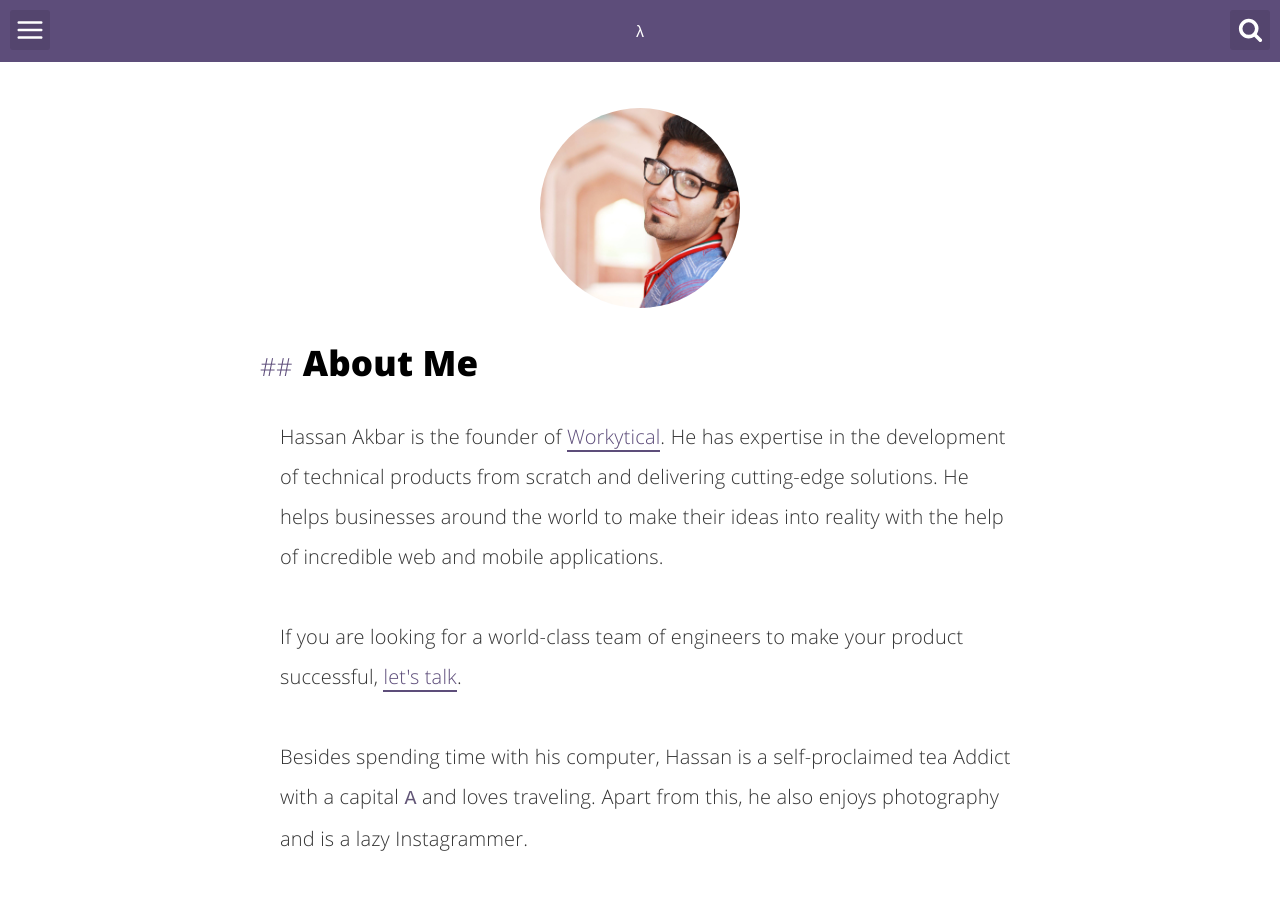
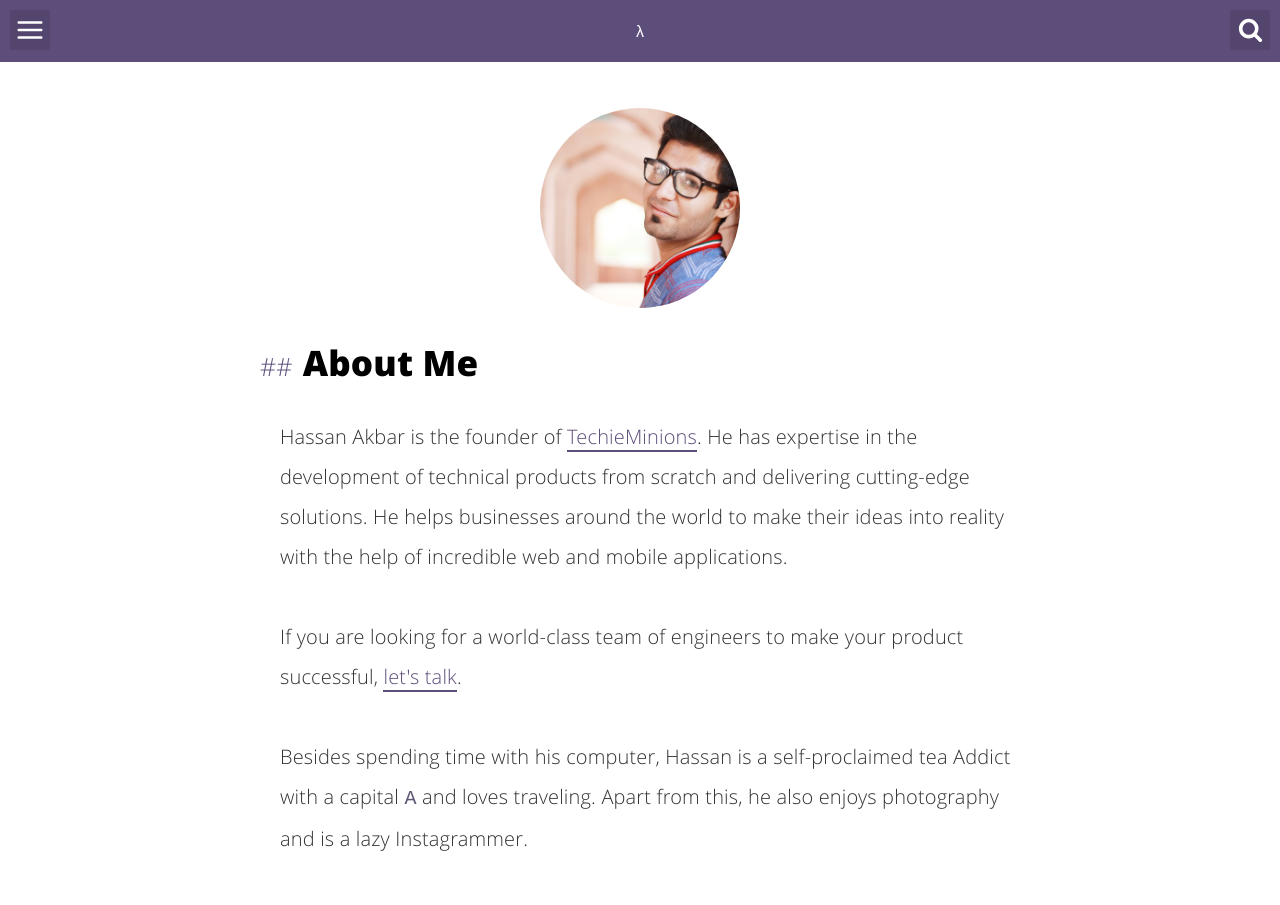
Before and after one commit to HassanAkbar/hassanakbar.github.io, a Jekyll site: the page built from about.html, in a window 1280 px wide. Built offline with Jekyll 4.4.1, drawn with Linux system fonts in a browser that asks for light colours.

Commit message:
Update details

```diff
--- a/about.html
+++ b/about.html
@@ -12,10 +12,10 @@ description: "Some description about Hassan Akbar"
 <div class="aboutme">
   <ul class="recent">
     <li>
-      Hassan Akbar is the founder of <a href='https://www.workytical.com/'>Workytical</a>. He has expertise in the development of technical products from scratch and delivering cutting-edge solutions. He helps businesses around the world to make their ideas into reality with the help of incredible web and mobile applications.
+      Hassan Akbar is the founder of <a href='https://www.techieminions.co/'>TechieMinions</a>. He has expertise in the development of technical products from scratch and delivering cutting-edge solutions. He helps businesses around the world to make their ideas into reality with the help of incredible web and mobile applications.
       <br>
       <br>
-      If you are looking for a world-class team of engineers to make your product successful, <a href='mailto:hassan.akbar@workytical.com'>let's talk</a>.
+      If you are looking for a world-class team of engineers to make your product successful, <a href='mailto:hassan@techieminions.co'>let's talk</a>.
     </li>
     <br>
     <li>
```
